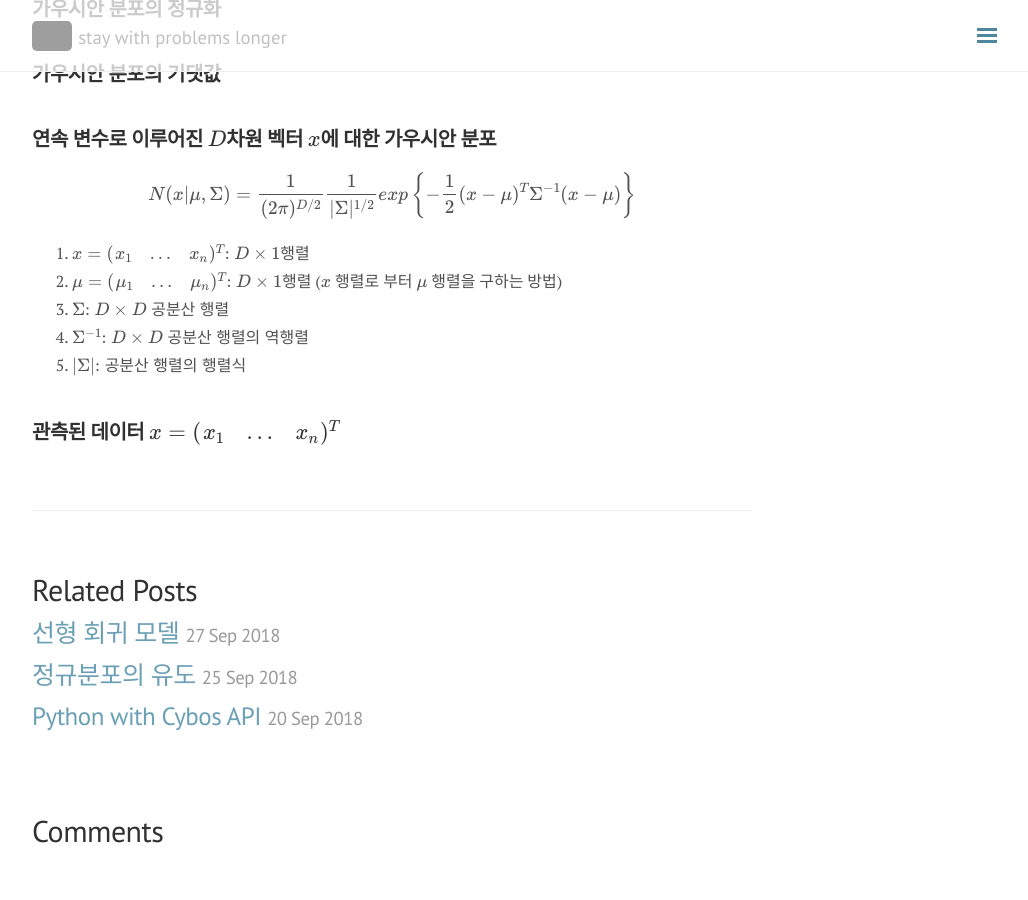
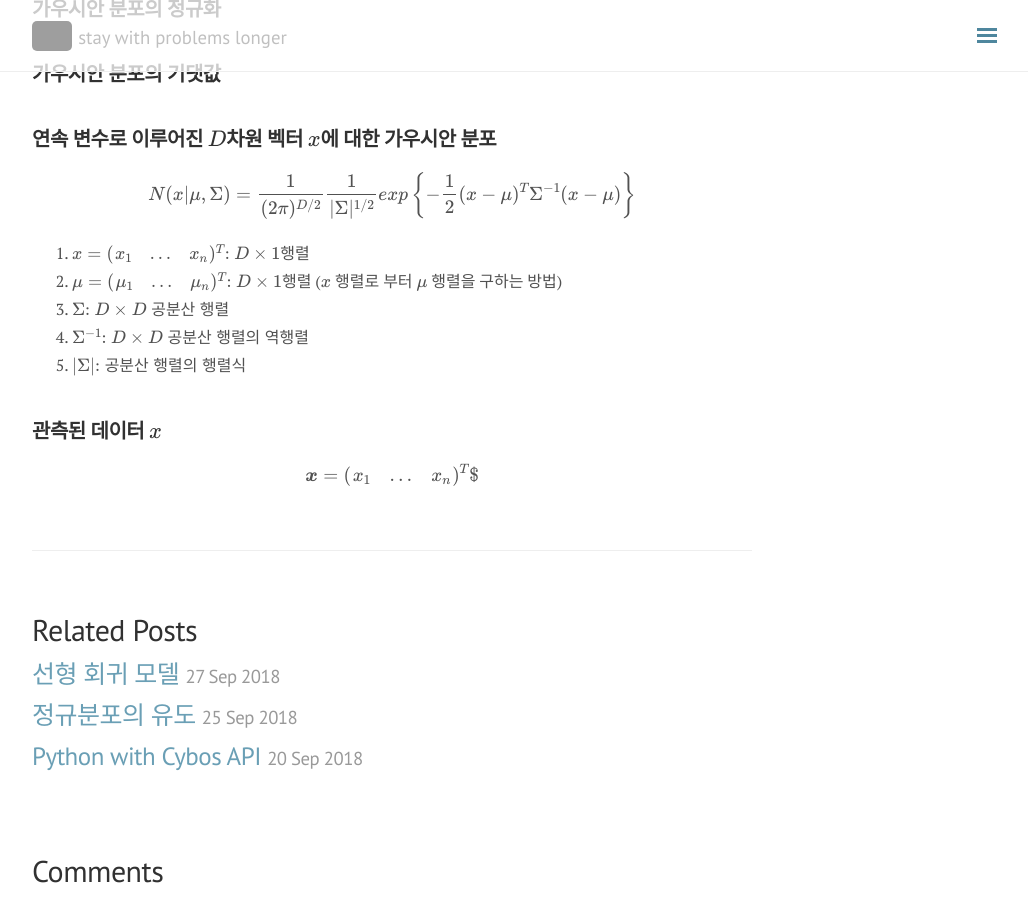
Before and after one commit to seokhoonj/seokhoonj.github.io, a Jekyll site: the page built from _posts/Math/2018-09-28-Math-gaussian_distribution.md, in a window 1280 px wide and 900 px high, scrolled down 541 px. Shown: the whole window, without its empty margins (248-1276 px from the left). Built offline with Jekyll 4.4.1, drawn with Linux system fonts in a browser that asks for light colours; nearby versions of some CDN libraries; formulas are drawn with MathJax 3; comment, search, counter and statistics services are not loaded; before the commit the page ends 1401 px from its top, so only the background shows below that; grey boxes are pictures that could not be loaded.

Commit message:
add _posts

```diff
--- a/_posts/Math/2018-09-28-Math-gaussian_distribution.md
+++ b/_posts/Math/2018-09-28-Math-gaussian_distribution.md
@@ -27,4 +27,5 @@ comments: false
 4. $\Sigma^{-1} \text{: } D \times D \text{ 공분산 행렬의 역행렬}$
 5. $\|\Sigma\| \text{: 공분산 행렬의 행렬식}$
 
-## 관측된 데이터 $x = (\begin{array}{ccc} x\_1 & \ldots & x\_n \end{array})^T$
+## 관측된 데이터 $x$
+\\( \boldsymbol{x} = (\begin{array}{ccc} x\_1 & \ldots & x\_n \end{array})^T$ \\)
```
